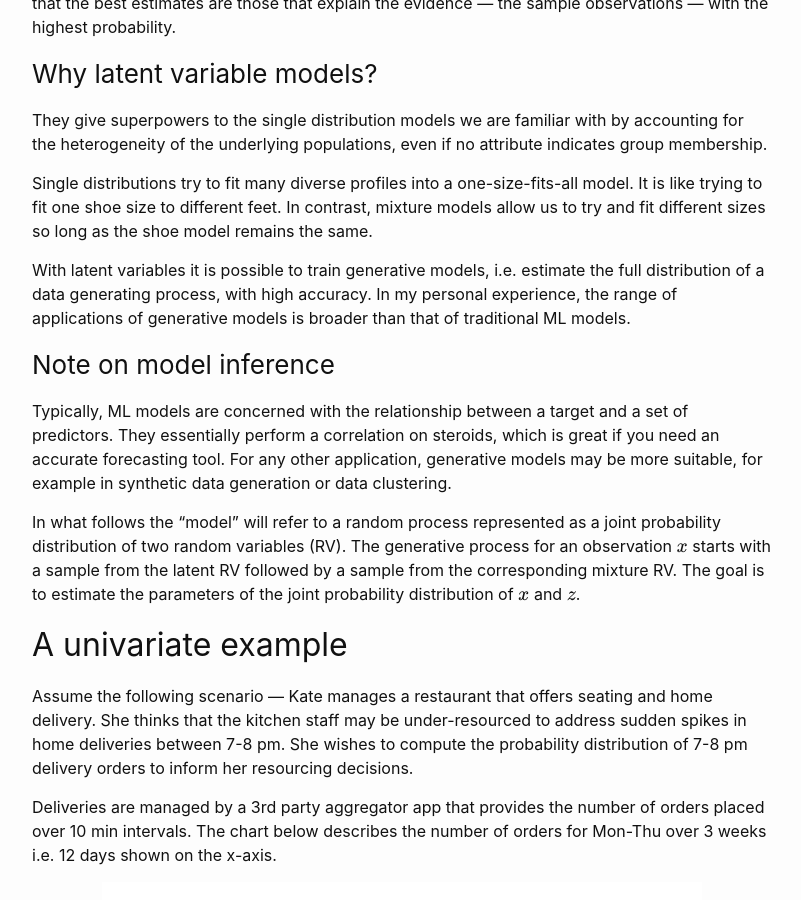
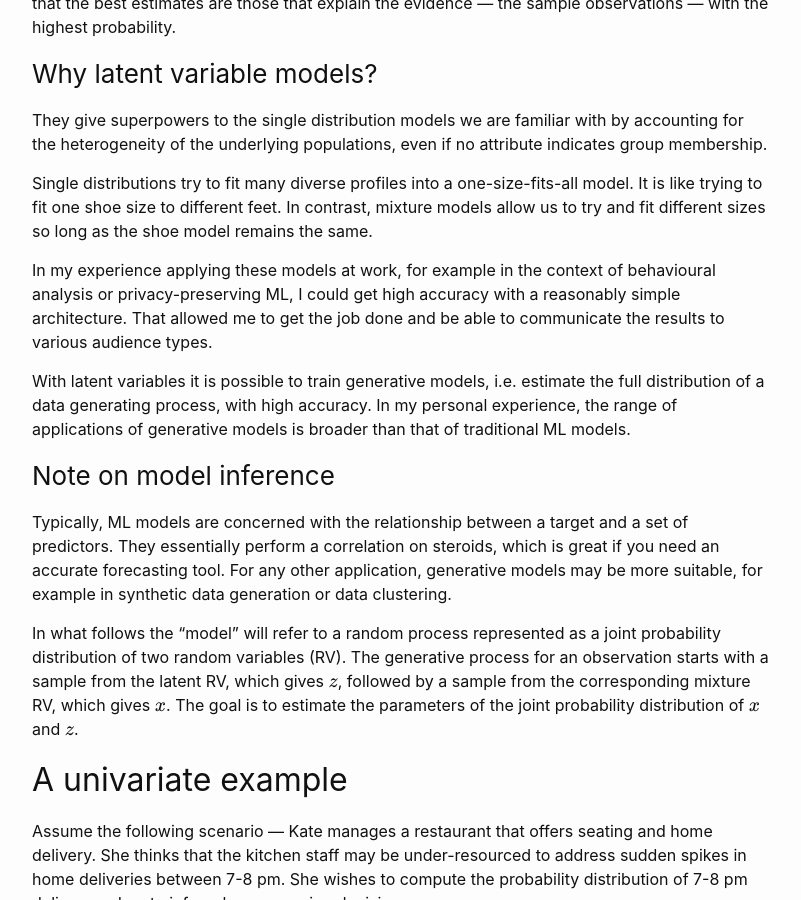
Before and after one commit to mkffl/mkffl.github.io, a Jekyll site: the page built from _posts/2020-07-10-Expectation-maximization-part-1.markdown, in a window 1280 px wide and 900 px high, scrolled down 617 px. Shown: the whole window, without its empty margins (238-1039 px from the left). Built offline with Jekyll 4.4.1, drawn with Linux system fonts in a browser that asks for light colours; formulas are drawn with MathJax 3.

Commit message:
curriculum point, innit

```diff
--- a/_posts/2020-07-10-Expectation-maximization-part-1.markdown
+++ b/_posts/2020-07-10-Expectation-maximization-part-1.markdown
@@ -19,13 +19,15 @@ They give superpowers to the single distribution models we are familiar with by
 
 Single distributions try to fit many diverse profiles into a one-size-fits-all model. It is like trying to fit one shoe size to different feet. In contrast, mixture models allow us to try and fit different sizes so long as the shoe model remains the same.
 
+In my experience applying these models at work, for example in the context of behavioural analysis or privacy-preserving ML, I could get high accuracy with a reasonably simple architecture. That allowed me to get the job done and be able to communicate the results to various audience types.
+
 With latent variables it is possible to train generative models, i.e. estimate the full distribution of a data generating process, with high accuracy. In my personal experience, the range of applications of generative models is broader than that of traditional ML models.
 
 ### Note on model inference
 
 Typically, ML models are concerned with the relationship between a target and a set of predictors. They essentially perform a correlation on steroids, which is great if you need an accurate forecasting tool. For any other application, generative models may be more suitable, for example in synthetic data generation or data clustering.
 
-In what follows the “model” will refer to a random process represented as a joint probability distribution of two random variables (RV). The generative process for an observation $x$ starts with a sample from the latent RV followed by a sample from the corresponding mixture RV. The goal is to estimate the parameters of the joint probability distribution of $x$ and $z$.
+In what follows the “model” will refer to a random process represented as a joint probability distribution of two random variables (RV). The generative process for an observation starts with a sample from the latent RV, which gives $z$, followed by a sample from the corresponding mixture RV, which gives $x$. The goal is to estimate the parameters of the joint probability distribution of $x$ and $z$.
 
 
 ## A univariate example
```
